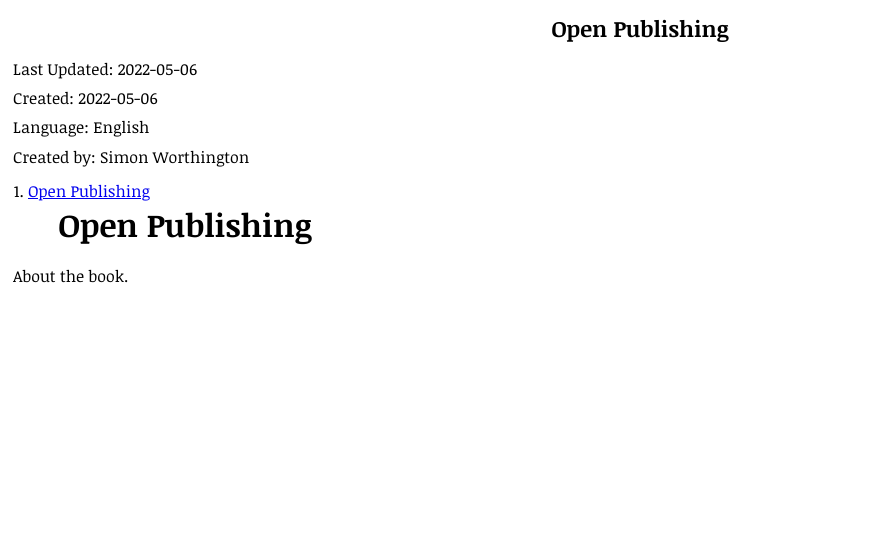
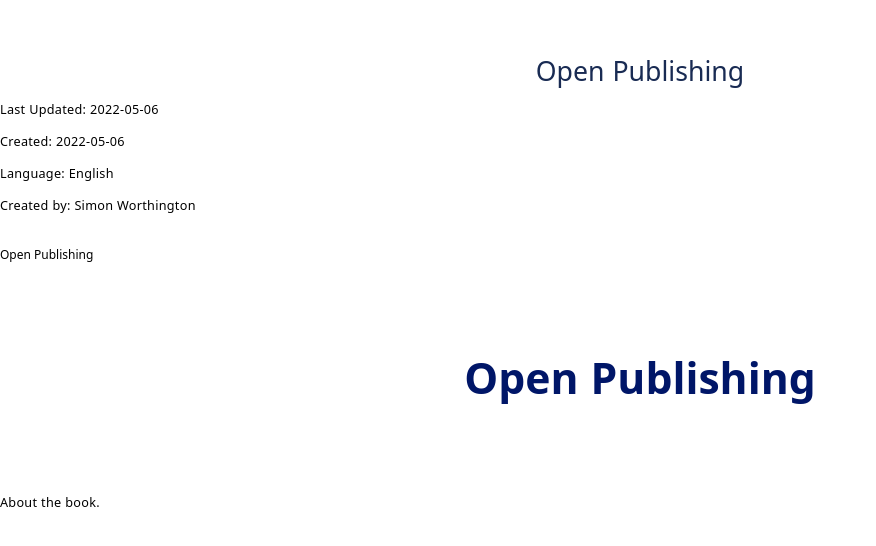
Before and after one commit to TIBHannover/open-publishing, a plain HTML site: page uhtml/index.html in a window 1280 px wide. Shown: the whole page, without its empty margins (0-876 px from the left). Drawn offline with Linux system fonts and the light colour scheme.

Commit message:
export 2

```diff
--- a/uhtml/css/ada001.css
+++ b/uhtml/css/ada001.css
@@ -57,15 +57,15 @@
 
 
 @page {
-  size: 159mm 229mm;
+  size: 152mm 229mm;
   margin-top: 20mm;
   margin-bottom: 20mm;
 }
 
 @page :first {
-  size: 159mm 229mm;
+  size: 152mm 229mm;
   background: url(https://procip.github.io/publichealthstrategie/html/css/media/cover.jpg) ;
-background-size: 159mm 229mm;
+background-size: size: size: 152mm 229mm;
   display: flex;
   margin-top: 300mm;
   color: #001668 ;
@@ -79,11 +79,11 @@ background-size: 159mm 229mm;
     content: env(doc-title);
     font-family: "noto sans", helvetica neue, arial, sans-serif;
     font-weight: 600;
-   font-size: 38pt;
+   font-size: 32pt;
     text-align: center;
     letter-spacing: 0.2pt;
     word-spacing: 1px;
-   margin-top: -240mm;
+   margin-top: -180mm;
   }
 }
 
@@ -290,12 +290,8 @@ html {
   font-size: 10.75pt;
   color: black;
   text-rendering: optimizeLegibility;
-  /*-webkit-font-smoothing: antialiased;*/
   overflow-wrap: break-word;
-    word-wrap: break-word;
-    /*-webkit-hyphens: auto;
-    -ms-hyphens: auto;
-    hyphens: auto;*/
+  word-wrap: break-word;
 }
 
 nav {
@@ -316,6 +312,9 @@ nav li a {
   align-items: baseline;
   border: none;
   font-size: 9pt;
+}
+nav li a:hover {
+  border-bottom: 0px;
 }
 nav li a::before {
   margin-right: 0.5em;
@@ -341,39 +340,39 @@ nav li a::after {
  order: 2;
 }
 
-/*nav {
-  break-before: always;
+/* Section Labels */
+.tocpage nav ol:first-child li a::after {
+  content: "";
 }
-nav li a {
-  display: inline-flex;
-  width: 100%;
-  text-decoration: none;
-  color: currentColor;
-  align-items: baseline;
-  border: none;
+.tocpage nav ol:first-child li > ol li a::after  {
+  content: target-counter(attr(href), page);
+}
+.tocpage nav ol:first-child li a::before  {
+  flex: none;
+}
+
+.tocpage nav ol:first-child li > ol li a::before  {
+  flex: auto !important;
+}
+.titlepage {
+  text-align: center;
+font-family: "noto sans", helvetica neue, arial, sans-serif;
+}
+h1.booktitle {
+  margin-bottom: 10px;
+}
+h2.booksubtitle {
+  margin-top:0;
+  margin-bottom: 50px;
+}
+h3.bookauthor {
   font-size: 9pt;
 }
-nav li a::before {
-  margin-left: 0.5em;
-  margin-right: 0.5em;
-  border-bottom: 1px dotted;
-  content: "";
-  order: 1;
- flex: auto;
-}
-nav li a::after {
- text-align: right;
- content: target-counter(attr(href), page);
- align-self: flex-end;
- flex: none;
- order: 2;
-}*/
-
 h1.part { display: none; }
 .article-title {
   font-family: "noto sans", helvetica neue, arial, sans-serif;
-  font-size: 38pt;
-  color: #001668 ;
+  font-size: 32pt;
+  color: #001668;
   margin-bottom: 2em;
   margin-top: 2em;
   page-break-inside: avoid;
@@ -397,28 +396,12 @@ h1.part { display: none; }
   margin-bottom: 13pt;
   letter-spacing: 1pt;
 }
-/*Literaturverzeichnis
-.article-bibliography-header {
-  font-family :"noto serif", serif;
-  font-size: 24pt;
-  color: rgb(58,172,196);
-  margin-bottom: 0.5em;
-  margin-top: 2em;
-  page-break-inside: avoid;
-  page-break-after: avoid;
-  text-align: center;
-  text-transform: none;
-  hyphens: manual;
-  white-space: pre-line;
-  letter-spacing: 0pt;
-  word-spacing: 1px;
-}*/
 
 /*Literaturverzeichnis*/
 .article-bibliography-header {
   font-family: "noto sans", helvetica neue, arial, sans-serif;
   font-size: 24pt;
-  color: #D20041 ;
+  color: rgb(25,43,83);
   margin-bottom: 0.5em;
   margin-top: 2em;
   page-break-inside: avoid;
--- a/uhtml/index.html
+++ b/uhtml/index.html
@@ -88,7 +88,7 @@
         text-align: center;
       }
     </style>
-    <link type="text/css" rel="stylesheet" href="css/springer.css" />
+    <link type="text/css" rel="stylesheet" href="css/ada001.css" />
   </head>
   <body class="user-contents">
     <div class="titlepage frontmatter">
```
Also changed, not shown: 1 other file.
